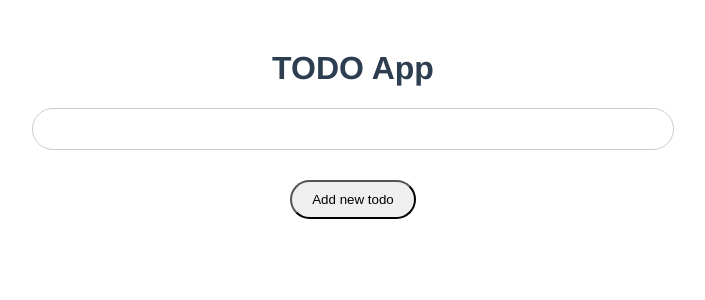
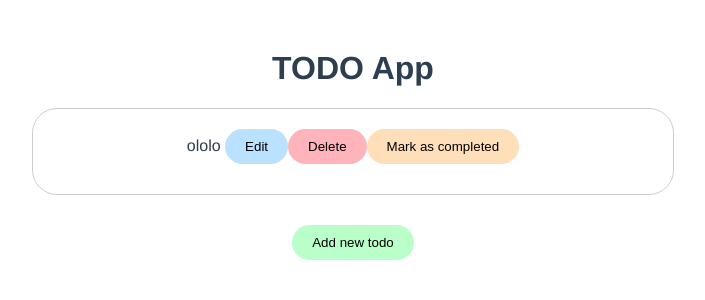
Before and after one commit to thejesusof/vue-todo, a Vue app: page / in a window 1280 px wide. Shown: the top 300 px of the page, without its empty margins (287-992 px from the left). Built offline with nearby package versions, Linux system fonts and the light colour scheme.

Commit message:
Adds store and styles

```diff
--- a/src/App.vue
+++ b/src/App.vue
@@ -1,8 +1,8 @@
 <template>
   <div id="app">
     <h1>TODO App</h1>
-    <todo-list v-bind:todos="todos"></todo-list>
-    <add-todo v-on:add-todo="addTodo"></add-todo>
+    <todo-list></todo-list>
+    <add-todo></add-todo>
   </div>
 </template>
 
@@ -17,14 +17,7 @@ export default {
     AddTodo
   },
   data () {
-    return {
-      todos: []
-    }
-  },
-  methods: {
-    addTodo (text) {
-      this.todos.push(text)
-    }
+    return {}
   }
 }
 </script>
@@ -39,6 +32,7 @@ body {
 button {
   padding: 10px 20px;
   border-radius: 20px;
+  border: none;
   cursor: pointer;
 }
 input {
--- a/src/components/AddTodo.vue
+++ b/src/components/AddTodo.vue
@@ -1,14 +1,14 @@
 <template>
   <div>
-    <button v-on:click="showForm" v-show="!isCreating">
+    <button @click="showForm" v-show="!isCreating" class="add-todo">
       Add new todo
     </button>
     <div v-show="isCreating">
-      <input v-model="text" type="text" ref="text" defaultValue="">
-      <button v-on:click="sendForm">
+      <input v-model="text" type="text" ref="text">
+      <button @click="sendForm" class="create-btn">
         Create
       </button>
-      <button v-on:click="hideForm">
+      <button @click="hideForm" class="cancel-btn">
         Cancel
       </button>
     </div>
@@ -17,7 +17,6 @@
 
 <script type = "text/javascript">
 export default {
-  props: ['todo'],
   data () {
     return {
       text: '',
@@ -34,7 +33,7 @@ export default {
     sendForm () {
       if (this.text.length > 0) {
         const text = this.text
-        this.$emit('add-todo', {
+        this.$store.dispatch('addTodo', {
           text,
           done: false
         })
@@ -46,4 +45,13 @@ export default {
 </script>
 
 <style>
+.add-todo {
+  background: rgba(186,255,201, 1)
+}
+.create-btn {
+  background: rgba(186,255,201, 1)
+}
+.cancel-btn {
+  background: rgba(255,179,186, 1)
+}
 </style>
--- a/src/components/TodoItem.vue
+++ b/src/components/TodoItem.vue
@@ -1,13 +1,13 @@
 <template>
   <div class="todo-item">
     <span class="todo-text"> {{ todo.text }} </span>
-    <button v-on:click="showInput" class="edit-btn"> Edit </button>
-    <button v-on:click="deleteTodo(todo)" class="delete-btn"> Delete </button>
-    <button v-on:click="completeTodo(todo)" class="mark-btn"> Mark as completed </button>
+    <button @click="showInput" class="edit-btn"> Edit </button>
+    <button @click="deleteTodo(todo)" class="delete-btn"> Delete </button>
+    <button @click="completeTodo(todo)" class="mark-btn"> Mark as completed </button>
     <span v-show="todo.done"> Done </span>
     <div v-show="isEditing" class="edit-todo-item">
       <input type="text" v-model="todo.text">
-      <button v-on:click="hideInput"> Finish editing </button>
+      <button @click="hideInput" class="edit-btn"> Finish editing </button>
     </div>
   </div>
 </template>
@@ -28,10 +28,10 @@ export default {
       this.isEditing = false
     },
     deleteTodo (todo) {
-      this.$emit('delete-todo', todo)
+      this.$store.dispatch('deleteTodo', todo)
     },
     completeTodo (todo) {
-      this.$emit('complete-todo', todo)
+      this.$store.dispatch('completeTodo', todo)
     }
   }
 }
@@ -44,4 +44,13 @@ export default {
 .edit-todo-item {
   margin-top: 10px;
 }
+.edit-btn {
+  background: rgba(186,225,255, 1)
+}
+.delete-btn {
+  background: rgba(255,179,186, 1)
+}
+.mark-btn {
+  background: rgba(255,223,186, 1)
+}
 </style>
--- a/src/components/TodoList.vue
+++ b/src/components/TodoList.vue
@@ -1,6 +1,6 @@
 <template>
   <div class="todo-list">
-    <todo-item v-for="todo in todos" v-bind:todo="todo" v-on:delete-todo="deleteTodo" v-on:complete-todo="completeTodo"></todo-item>
+    <todo-item v-for="todo in todos" v-bind:todo="todo"></todo-item>
   </div>
 </template>
 
@@ -8,18 +8,12 @@
 import TodoItem from './TodoItem'
 
 export default {
-  props: ['todos'],
   components: {
     TodoItem
   },
-  methods: {
-    deleteTodo (todo) {
-      let index = this.todos.indexOf(todo)
-      this.todos.splice(index, 1)
-    },
-    completeTodo (todo) {
-      const index = this.todos.indexOf(todo)
-      this.todos[index].done = true
+  computed: {
+    todos () {
+      return this.$store.getters.todos
     }
   }
 }
--- a/src/main.js
+++ b/src/main.js
@@ -1,10 +1,12 @@
 import Vue from 'vue'
 import App from './App'
+import store from './store'
 
 Vue.config.productionTip = false
 
 new Vue({
   el: '#app',
+  store,
   components: { App },
   template: '<App/>'
 })
--- /dev/null
+++ b/src/store.js
@@ -0,0 +1,53 @@
+import Vue from 'vue'
+import Vuex from 'vuex'
+
+Vue.use(Vuex)
+
+export default new Vuex.Store({
+  state: {
+    todos: [
+      {
+        text: 'ololo',
+        done: false
+      }
+    ]
+  },
+  mutations: {
+    ADD_TODO (state, todo) {
+      state.todos.push(todo)
+    },
+    EDIT_TODO (state, todo) {
+      let todos = state.todos
+      todos.splice(todos.indexOf(todo), 1)
+      state.todos = todos
+      state.newTodo = todo.text
+    },
+    DELETE_TODO (state, todo) {
+      let todos = state.todos
+      todos.splice(todos.indexOf(todo), 1)
+    },
+    COMPLETE_TODO (state, todo) {
+      todo.done = !todo.done
+    }
+  },
+  actions: {
+    addTodo ({commit}, todo) {
+      commit('ADD_TODO', todo)
+    },
+    editTodo ({commit}, todo) {
+      commit('EDIT_TODO', todo)
+    },
+    deleteTodo ({commit}, todo) {
+      commit('DELETE_TODO', todo)
+    },
+    completeTodo ({commit}, todo) {
+      commit('COMPLETE_TODO', todo)
+    }
+  },
+  getters: {
+    todos: state => state.todos,
+    completedTodos: state => state.todos.filter((todo) => {
+      return todo.done
+    })
+  }
+})
```
